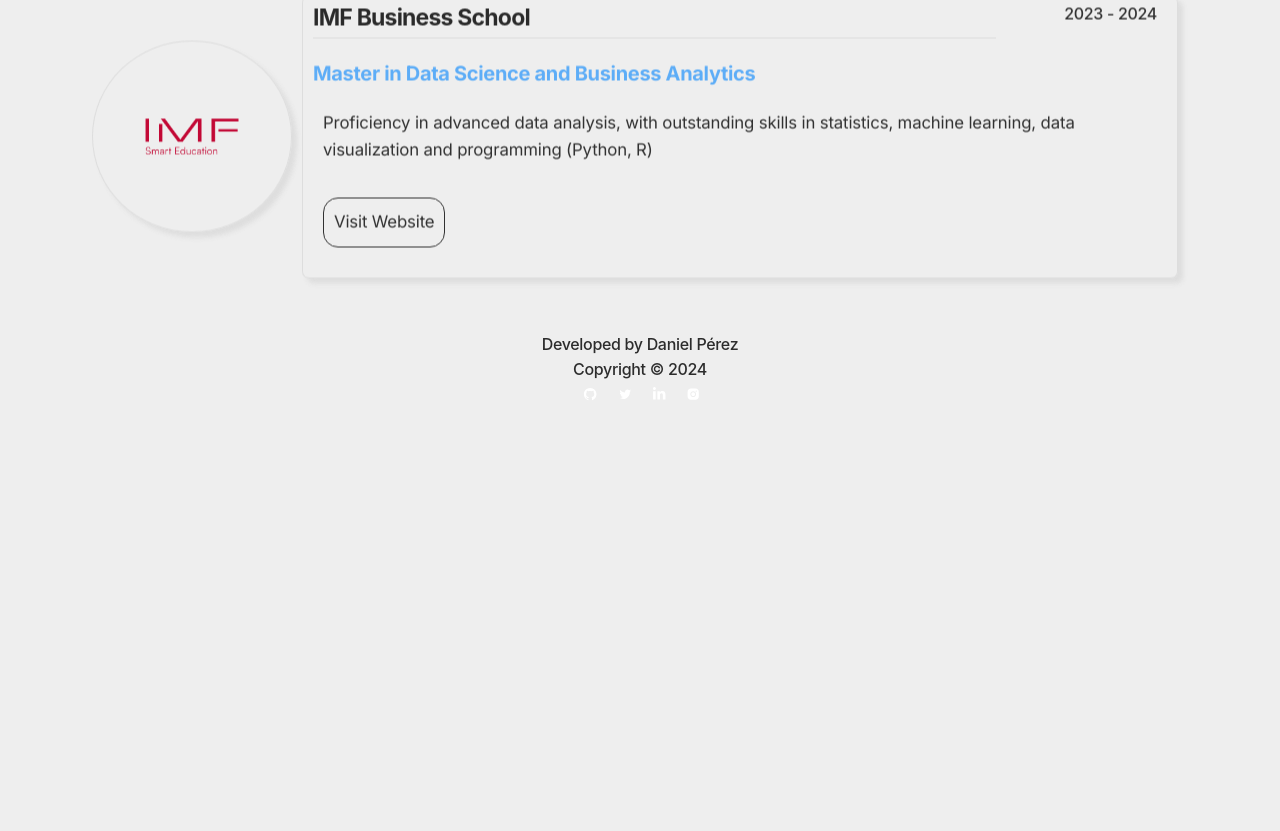
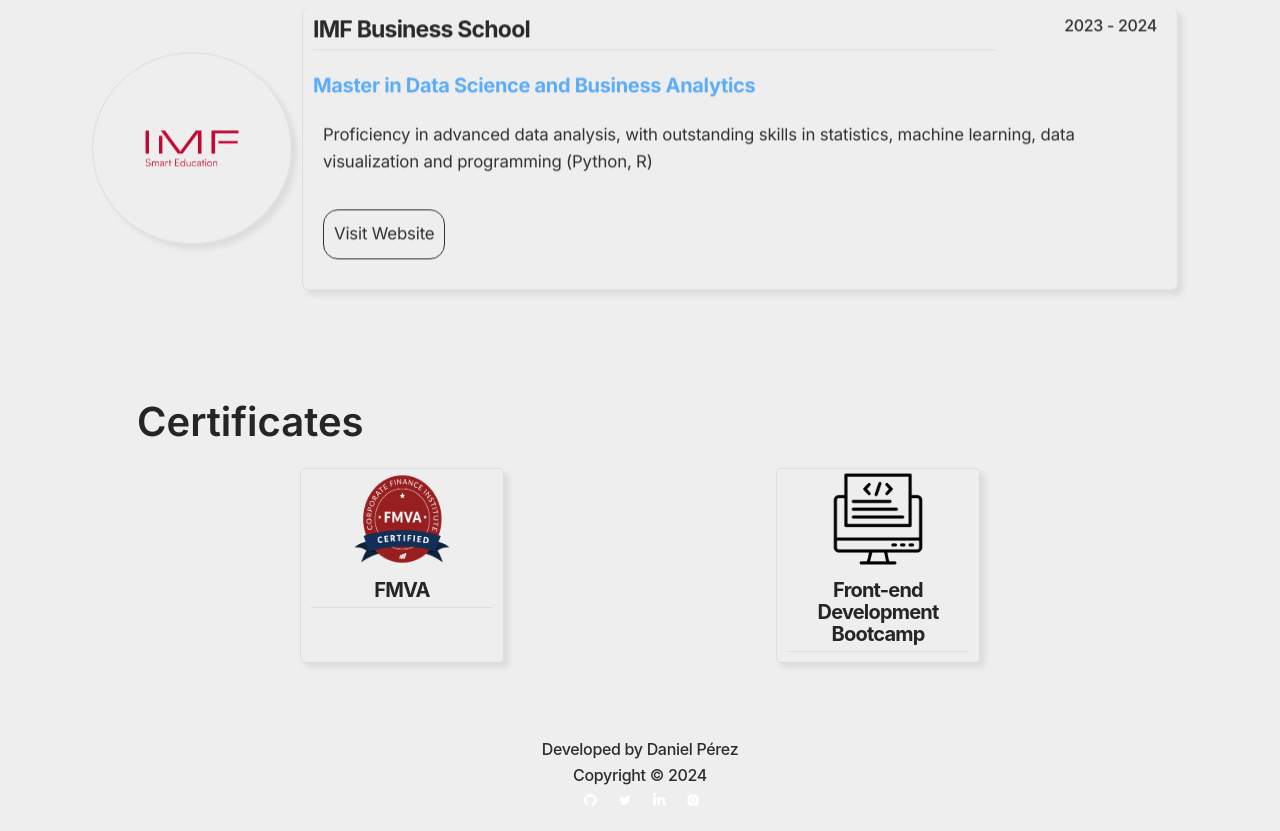
Before and after one commit to danielpsnz/perezdaniel_portfolio, a React (Create React App) app: page /about in a window 1280 px wide. Shown: the part 1136-1967 px from the top of the page. Before the commit the page ends 1562 px from the top, so only its background shows below. Built offline with nearby package versions, Linux system fonts and the light colour scheme.

Commit message:
added certificates in about section

```diff
--- a/src/containers/About/About.js
+++ b/src/containers/About/About.js
@@ -5,6 +5,8 @@
 import image from "../../assets/images/programmer.svg"
 import uniofyork from "../../assets/images/university-of-york-logo.png";
 import imf from "../../assets/images/IMF_Smart_Education-logo.png"
+import fmva from "../../assets/images/FMVA-logo.png";
+import frontend from "../../assets/images/front-end.png"
 
 import 'animate.css';
 import "./About.scss";
@@ -30,13 +32,13 @@
         </Container>
       </section>
       </Fade>
+
       <Fade bottom duration={3000} distance="20px">
       <section id='skills'>
-      <Container>
-          <h1 className="heading-name">Main skills</h1>
-        </Container>
+
       </section>
       </Fade>
+
       <Fade bottom duration={4000} distance="20px">
       <section id='education'>
         <Container>
@@ -138,7 +140,63 @@
       </section>
       </Fade>
       <section id='certificates'>
+        <Container>
+          <h1 className="heading-name">Certificates</h1>
+        </Container>
 
+        <div className="certs-body-div">
+            <div className="cert-card">
+            <div className="content">
+              <a
+                href="https://drive.google.com/file/d/1aqGIyaqcQON0dnWxm40xoHk6mKf3OqGi/view?usp=sharing"
+                target="_blank"
+                rel="noopener noreferrer"
+              >
+                <div className="content-overlay"></div>
+                <div className="cert-header">
+                  <img
+                    className="logo_img"
+                    src={fmva}
+                    alt="FMVA logo"
+                  />
+                </div>
+                <div className="content-details fadeIn-top">
+                  <h3 className="content-title">Certificate</h3>
+                </div>
+              </a>
+            </div>
+
+            <div className="cert-body">
+              <h2 className="cert-body-title">FMVA</h2>
+            </div>
+            </div>
+
+            <div className="cert-card">
+            <div className="content">
+              <a
+                href="https://drive.google.com/file/d/1Nwd01ZINNK6TU17NMk6PQFBbeFFU9Shz/view?usp=sharing"
+                target="_blank"
+                rel="noopener noreferrer"
+              >
+                <div className="content-overlay"></div>
+                <div className="cert-header">
+                  <img
+                    className="logo_img"
+                    src={frontend}
+                    alt="frontend bootcamp logo"
+                  />
+                </div>
+                <div className="content-details fadeIn-top">
+                  <h3 className="content-title">Certificate</h3>
+                </div>
+              </a>
+            </div>
+
+            <div className="cert-body">
+              <h2 className="cert-body-title">Front-end Development Bootcamp</h2>
+            </div>
+            </div>
+          </div>
       </section>
 
       <section id='experience'>
--- a/src/containers/About/About.scss
+++ b/src/containers/About/About.scss
@@ -39,6 +39,10 @@
 .about-section {
   padding-top: 150px;
   padding-bottom: 30px;
+}
+
+#about {
+  margin-bottom: 70px;
 }
 
 .wave {
@@ -108,6 +112,9 @@
 }
 
 /* Education */
+#education {
+  margin-bottom: 100px;
+}
 
 .degree-card {
   display: flex;
@@ -250,3 +257,126 @@
     font-size: 16px;
   }
 }
+
+/* Certificate */
+
+#skills {
+  margin-bottom: 80px;
+}
+
+.certs-body-div {
+  display: flex;
+  justify-content: space-between;
+  margin: 0px 300px;
+  flex-wrap: wrap;
+}
+
+@media (max-width: 768px) {
+  .certs-body-div {
+    flex-direction: column;
+  }
+}
+
+.cert-card {
+  width: 30%;
+  display: inline-block;
+  justify-content: center;
+  align-items: center;
+  text-align: center;
+  border: 1px solid var(--gray-3);
+  border-radius: 5px;
+  box-shadow: 5px 5px 5px var(--gray-3);
+  margin-bottom: 30px;
+}
+
+.cert-header {
+  margin: 0px;
+  border-radius: 5px 5px 0px 0px;
+}
+
+.logo_img {
+  margin: auto;
+  width: auto;
+  height: 100px;
+}
+
+.cert-body {
+  margin: 0px;
+}
+
+.cert-body-title {
+  font-family: var(--font-family-heading);
+  font-size: 20px;
+  margin: 10px;
+}
+
+.content {
+  position: relative;
+  width: 100%;
+  margin: auto;
+  overflow: hidden;
+}
+
+.content .content-overlay {
+  background: #59abf7b1;
+  position: absolute;
+  height: 99%;
+  width: 100%;
+  left: 0;
+  top: 0;
+  bottom: 0;
+  right: 0;
+  opacity: 0;
+  -webkit-transition: all 0.4s ease-in-out 0s;
+  -moz-transition: all 0.4s ease-in-out 0s;
+  transition: all 0.4s ease-in-out 0s;
+}
+
+.content:hover .content-overlay {
+  opacity: 1;
+}
+
+.content-details {
+  position: absolute;
+  text-align: center;
+  padding-left: 1em;
+  padding-right: 1em;
+  width: 100%;
+  top: 50%;
+  left: 50%;
+  opacity: 0;
+  -webkit-transform: translate(-50%, -50%);
+  -moz-transform: translate(-50%, -50%);
+  transform: translate(-50%, -50%);
+  -webkit-transition: all 0.3s ease-in-out 0s;
+  -moz-transition: all 0.3s ease-in-out 0s;
+  transition: all 0.3s ease-in-out 0s;
+}
+
+.content:hover .content-details {
+  top: 50%;
+  left: 50%;
+  opacity: 1;
+}
+
+.content-details h3 {
+  color: #fff;
+  font-weight: 500;
+  letter-spacing: 0.15em;
+  margin-bottom: 0.5em;
+  font-family: var(--font-family-heading);
+  text-transform: uppercase;
+}
+
+.fadeIn-top {
+  top: 20%;
+}
+
+@media (max-width: 1380px) {
+}
+
+@media (max-width: 768px) {
+  .cert-card {
+    width: 100%;
+  }
+}
--- a/src/dark-mode.scss
+++ b/src/dark-mode.scss
@@ -205,4 +205,9 @@
     border-right: 1px solid var(--dark-border-color);
     box-shadow: 5px 5px 5px var(--dark-border-color);
   }
+
+  .cert-card {
+    border: 1px solid var(--dark-border-color);
+    box-shadow: 5px 5px 5px var(--dark-border-color);
+  }
 }
```
Also changed, not shown: src/portfolio.js (+0 -17 lines).
